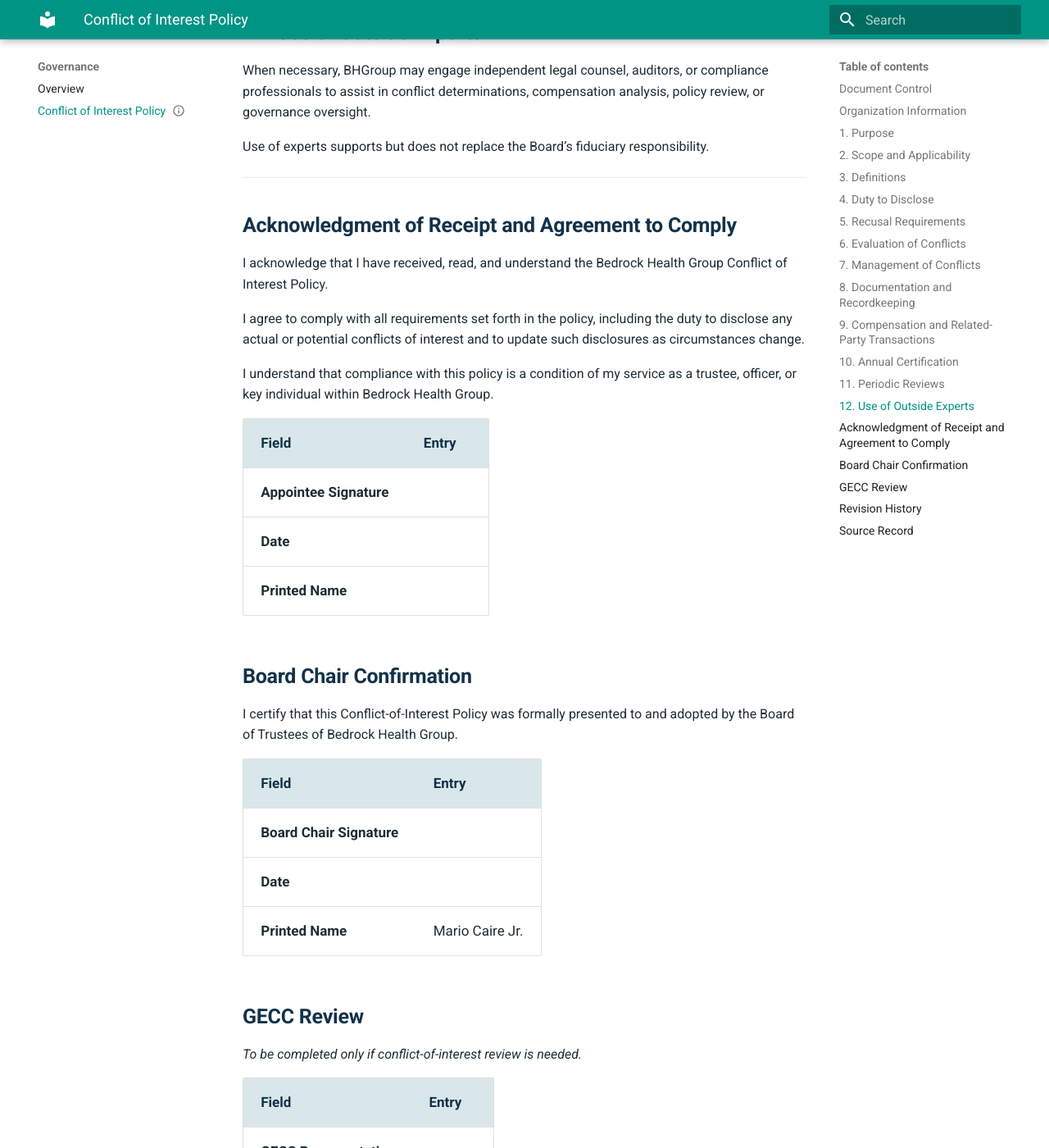
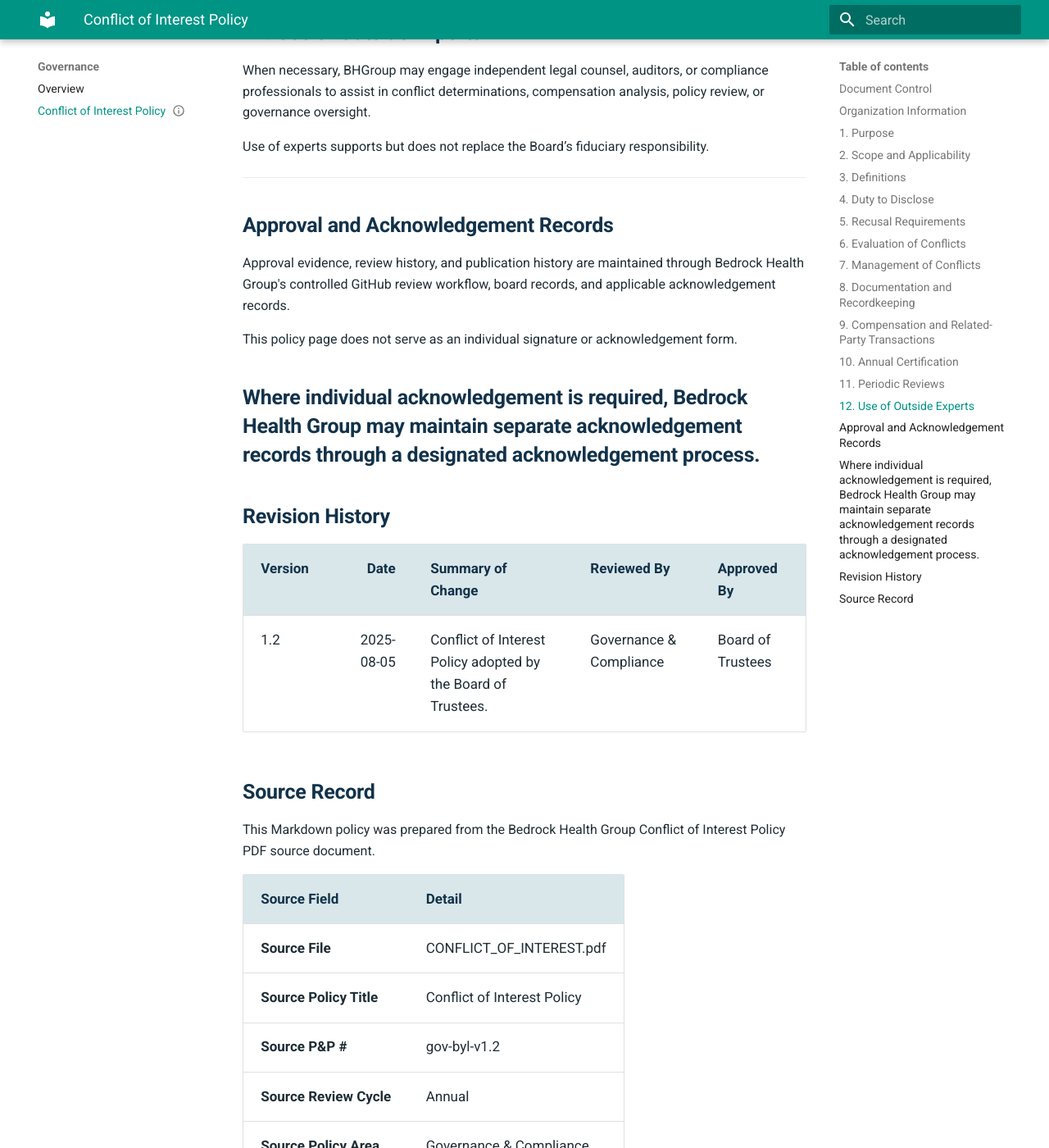
Before and after one commit to Bedrock-Health-Group/bedrock-internal-policy-library, an MkDocs documentation site: the page built from docs/governance/conflict-of-interest-policy.md, in a window 1280 px wide and 1400 px high, scrolled down 6446 px. Shown: the whole window at 82% size. Built offline with MkDocs 1.6.1 and Material for MkDocs 9.7.7, drawn with Linux system fonts in a browser that asks for light colours; some of the changed text lies outside the part shown.

Commit message:
Replace manual signature blocks with automated approval records

```diff
--- a/docs/governance/conflict-of-interest-policy.md
+++ b/docs/governance/conflict-of-interest-policy.md
@@ -185,40 +185,13 @@
 
 ---
 
-## Acknowledgment of Receipt and Agreement to Comply
+## Approval and Acknowledgement Records
 
-I acknowledge that I have received, read, and understand the Bedrock Health Group Conflict of Interest Policy.
+Approval evidence, review history, and publication history are maintained through Bedrock Health Group's controlled GitHub review workflow, board records, and applicable acknowledgement records.
 
-I agree to comply with all requirements set forth in the policy, including the duty to disclose any actual or potential conflicts of interest and to update such disclosures as circumstances change.
+This policy page does not serve as an individual signature or acknowledgement form.
 
-I understand that compliance with this policy is a condition of my service as a trustee, officer, or key individual within Bedrock Health Group.
-
-| Field | Entry |
-|---|---|
-| **Appointee Signature** |  |
-| **Date** |  |
-| **Printed Name** |  |
-
-## Board Chair Confirmation
-
-I certify that this Conflict-of-Interest Policy was formally presented to and adopted by the Board of Trustees of Bedrock Health Group.
-
-| Field | Entry |
-|---|---|
-| **Board Chair Signature** |  |
-| **Date** |  |
-| **Printed Name** | Mario Caire Jr. |
-
-## GECC Review
-
-_To be completed only if conflict-of-interest review is needed._
-
-| Field | Entry |
-|---|---|
-| **GECC Representative** |  |
-| **Signature** |  |
-| **Date** |  |
-
+Where individual acknowledgement is required, Bedrock Health Group may maintain separate acknowledgement records through a designated acknowledgement process.
 ---
 
 ## Revision History
```
